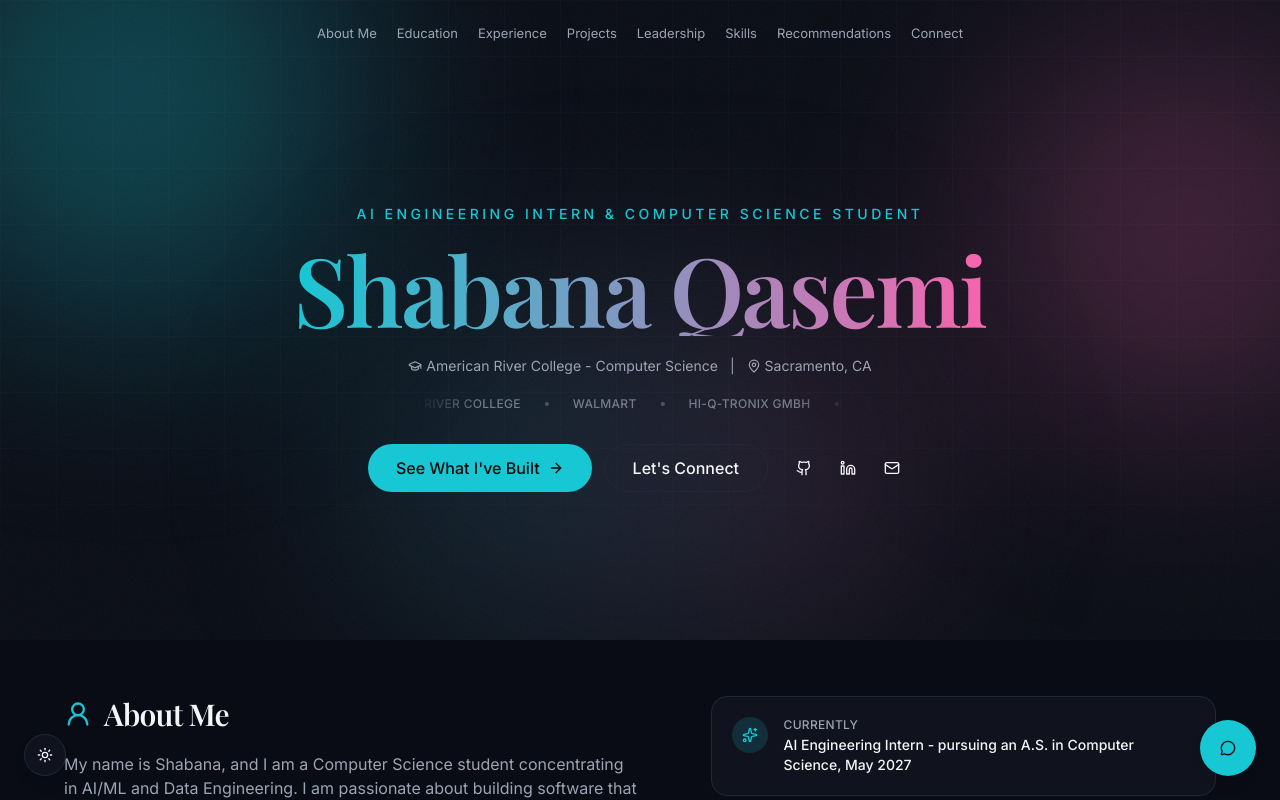
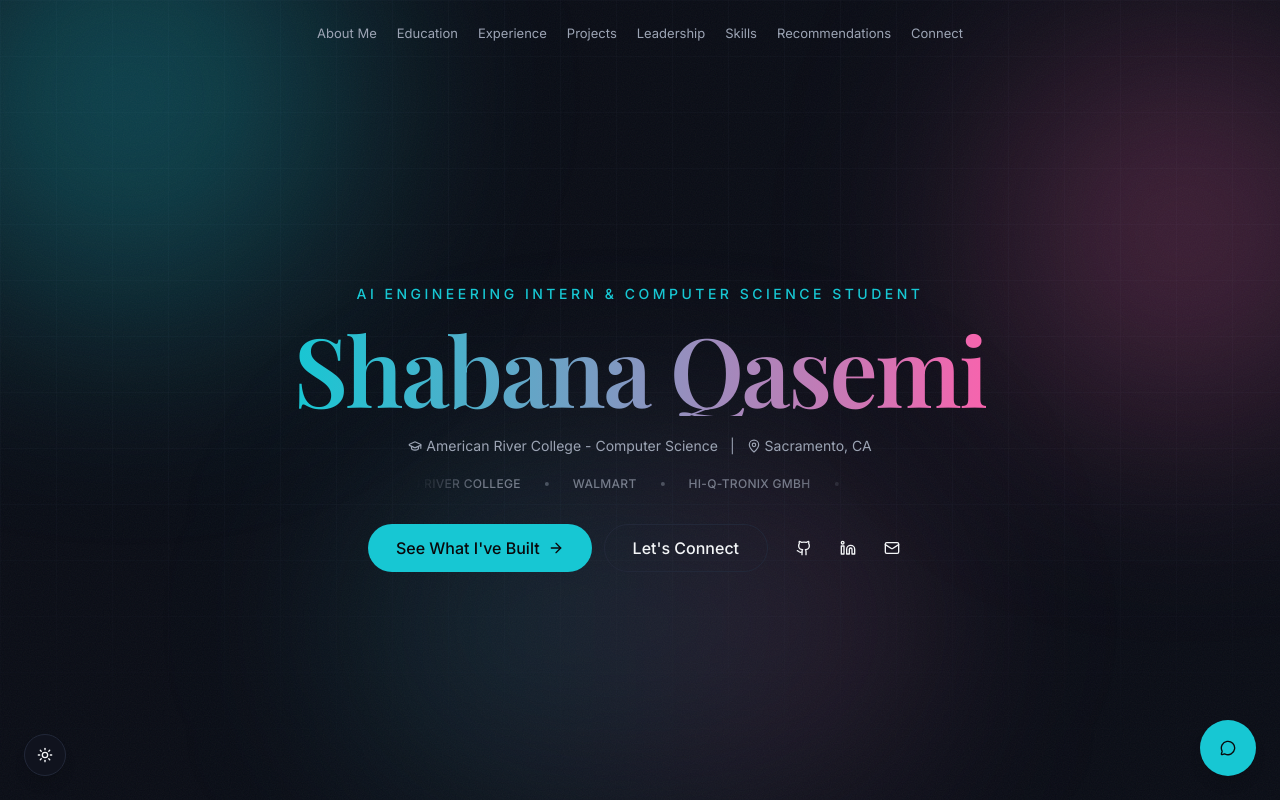
Before and after one commit to shabana-qasemi/shabana-qasemi.github.io, a Next.js app: page / in a window 1280 px wide. Shown: the top 800 px of the page. Built offline with nearby package versions, Linux system fonts and the light colour scheme; a web font is replaced by a local one.

Commit message:
Make Hero fill full viewport height so first view shows only intro

```diff
--- a/components/hero.tsx
+++ b/components/hero.tsx
@@ -21,7 +21,7 @@
   return (
     <section
       id="top"
-      className="relative flex min-h-[80vh] items-center overflow-hidden pt-24 pb-10"
+      className="relative flex min-h-screen items-center overflow-hidden pt-24 pb-10"
     >
       <div
         className="bg-grid mask-fade-b pointer-events-none absolute inset-0 opacity-40"
```
